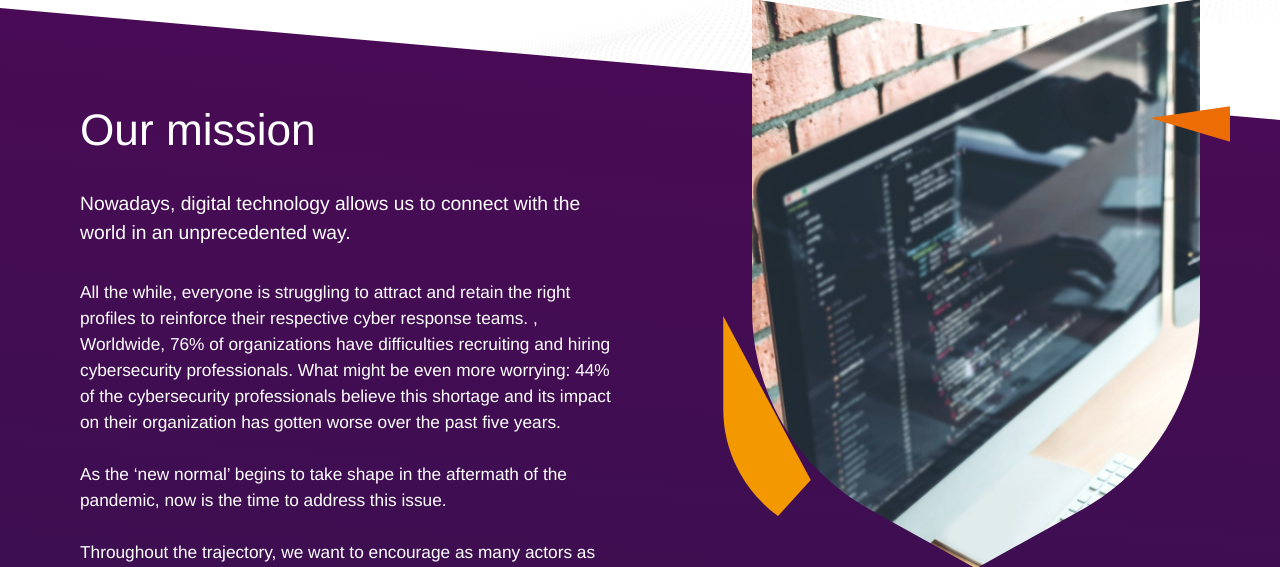
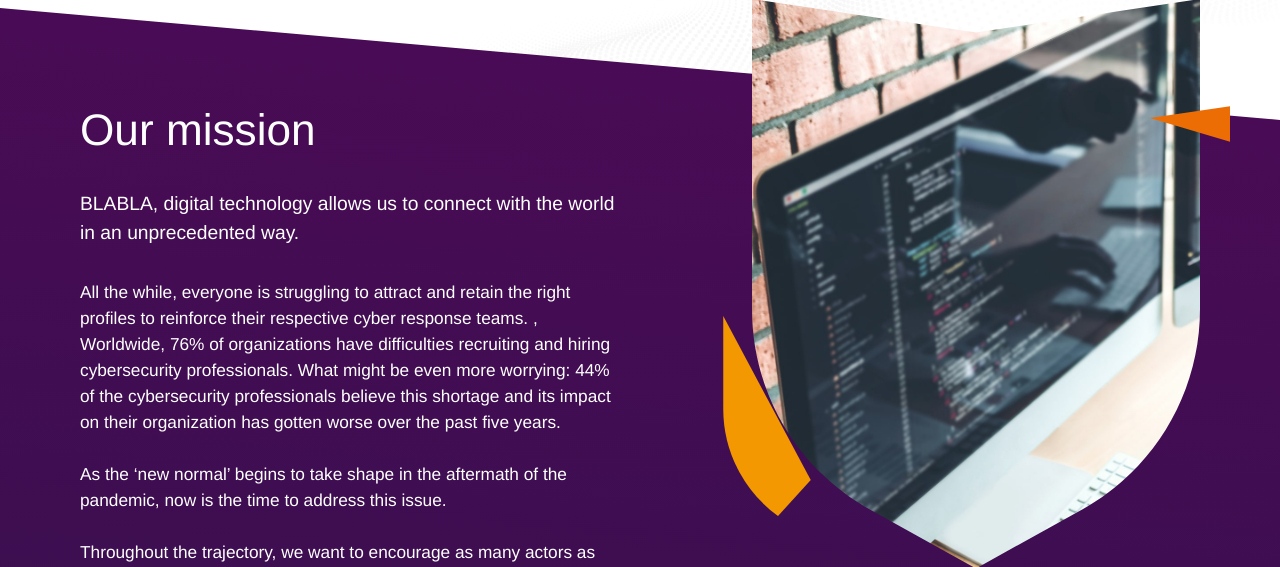
Before and after one commit to Cylander-Cyber-Security-Edu/public-site, a PHP site: page / in a window 1280 px wide. Shown: the part 544-1111 px from the top of the page. Run offline with PHP 8.4, Linux system fonts and the light colour scheme; some web fonts are replaced.

Commit message:
Update index.php

```diff
--- a/index.php
+++ b/index.php
@@ -21,7 +21,7 @@
           <div class="inner-content text">
             <h2>Our mission</h2>
             <div class="intro">
-              <p>Nowadays, digital technology allows us to connect with the world in an unprecedented way.</p>
+              <p>BLABLA, digital technology allows us to connect with the world in an unprecedented way.</p>
             </div>
             <p>All the while, everyone is struggling to attract and retain the right profiles to reinforce their respective cyber response teams. , Worldwide, 76% of organizations have difficulties recruiting and hiring cybersecurity professionals. What might be even more worrying: 44% of the cybersecurity professionals believe this shortage and its impact on their organization has gotten worse over the past five years. </p>
             <p>As the ‘new normal’ begins to take shape in the aftermath of the pandemic, now is the time to address this issue.</p>
```
